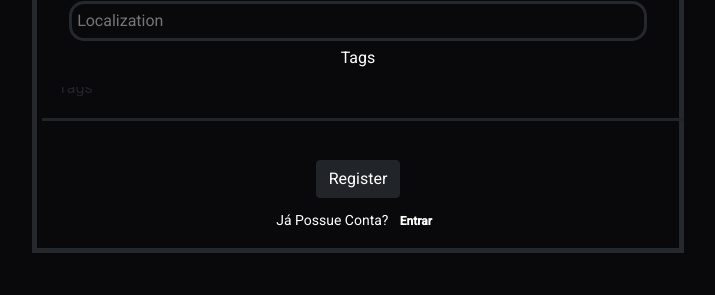
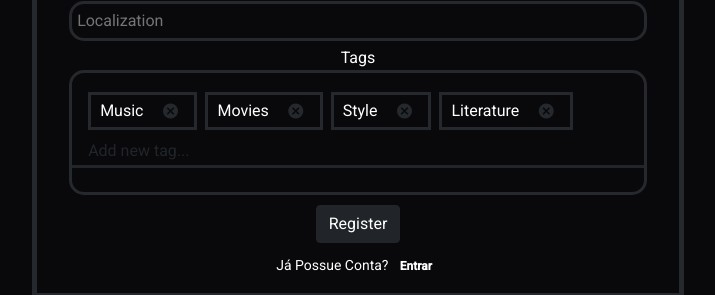
Before and after one commit to vlopess/Haunted-Place-Web, an Angular app: page /register in a window 1280 px wide. Shown: the part 391-686 px from the top of the page, without its empty margins (282-997 px from the left). Built offline with nearby package versions, Linux system fonts and the light colour scheme.

Commit message:
refact: atualizando o ChipsTagComponent e estilizando o mesmo

```diff
--- a/src/app/components/register/chips-tag/chips-tag.component.css
+++ b/src/app/components/register/chips-tag/chips-tag.component.css
@@ -1,4 +1,19 @@
 .example-chip-list {
-  width: 100%;
-  margin: 5px;
+  width: 90%;
+  border: #25292d 3px solid;
+  border-radius: 15px;
+  padding-top: 15px;
 }
+
+mat-chip-row {
+  color: #25292d;
+}
+
+mat-chip-row p {
+  color: white;
+  margin: 0 auto;
+}
+
+mat-icon{
+  color: #25292d;
+}
--- a/src/app/components/register/chips-tag/chips-tag.component.html
+++ b/src/app/components/register/chips-tag/chips-tag.component.html
@@ -1,22 +1,21 @@
-<mat-form-field class="example-chip-list dark-theme">
-  <mat-label>Tags</mat-label>
-  <mat-chip-grid #chipGrid aria-label="Fruit selection">
-    @for (tags of tags; track tags) {
-      <mat-chip-row (removed)="remove(tags)">
-        {{tags}}
-        <button matChipRemove [attr.aria-label]="'remove ' + tags">
-          <mat-icon>cancel</mat-icon>
-        </button>
-      </mat-chip-row>
-    }
-  </mat-chip-grid>
-  <input placeholder="New Tag..." #tagsInput [formControl]="tagCtrl"
-         [matChipInputFor]="chipGrid" [matAutocomplete]="auto"
-         [matChipInputSeparatorKeyCodes]="separatorKeysCodes"
-         (matChipInputTokenEnd)="add($event)"/>
-  <mat-autocomplete #auto="matAutocomplete" (optionSelected)="selected($event)">
-    @for (tags of filteredTags | async; track tags) {
-      <mat-option [value]="tags">{{tags}}</mat-option>
-    }
-  </mat-autocomplete>
+<mat-form-field class="example-chip-list">
+    <mat-chip-grid #chipGrid aria-label="Enter tags">
+        @for (tag of tags; track tag) {
+            <mat-chip-row
+                        (removed)="remove(tag)"
+                        [editable]="true"
+                        (edited)="edit(tag, $event)">
+                <p>{{tag}}</p>
+                <button matChipRemove [attr.aria-label]="'remove ' + tag" >
+                    <mat-icon >cancel</mat-icon>
+                </button>
+            </mat-chip-row>
+        }
+        <input [maxLength]="60" placeholder="Add new tag..."
+               [matChipInputFor]="chipGrid"
+               [matChipInputSeparatorKeyCodes]="separatorKeysCodes"
+               (matChipInputTokenEnd)="add($event)"
+
+        />
+    </mat-chip-grid>
 </mat-form-field>
--- a/src/app/components/register/chips-tag/chips-tag.component.ts
+++ b/src/app/components/register/chips-tag/chips-tag.component.ts
@@ -1,85 +1,58 @@
 import {COMMA, ENTER} from '@angular/cdk/keycodes';
-import {Component, ElementRef, ViewChild, inject} from '@angular/core';
-import {FormControl, FormsModule, ReactiveFormsModule} from '@angular/forms';
-import {MatAutocompleteSelectedEvent, MatAutocompleteModule} from '@angular/material/autocomplete';
-import {MatChipInputEvent, MatChipsModule} from '@angular/material/chips';
-import {Observable} from 'rxjs';
-import {map, startWith} from 'rxjs/operators';
+import {Component} from '@angular/core';
+import {MatChipEditedEvent, MatChipInputEvent, MatChipsModule} from '@angular/material/chips';
 import {MatIconModule} from '@angular/material/icon';
-import {AsyncPipe} from '@angular/common';
 import {MatFormFieldModule} from '@angular/material/form-field';
-import {LiveAnnouncer} from '@angular/cdk/a11y';
+
 
 /**
- * @title Chips Autocomplete
+ * @title Chips with input
  */
 @Component({
   selector: 'app-chips-tag',
-  templateUrl: './chips-tag.component.html',
-  styleUrl: './chips-tag.component.css',
+  templateUrl: 'chips-tag.component.html',
+  styleUrl: 'chips-tag.component.css',
   standalone: true,
-  imports: [
-    FormsModule,
-    MatFormFieldModule,
-    MatChipsModule,
-    MatIconModule,
-    MatAutocompleteModule,
-    ReactiveFormsModule,
-    AsyncPipe,
-  ],
+  imports: [MatFormFieldModule, MatChipsModule, MatIconModule],
 })
 export class ChipsTagComponent {
-  separatorKeysCodes: number[] = [ENTER, COMMA];
-  tagCtrl = new FormControl('');
-  filteredTags: Observable<string[]>;
-  tags: string[] = [];
-    allTags: string[] = ['Music', 'Movies', 'Style', 'Literature'];
-
-  // @ts-ignore
-  @ViewChild('fruitInput') fruitInput: ElementRef<HTMLInputElement>;
-
-  announcer = inject(LiveAnnouncer);
-
-  constructor() {
-    this.filteredTags = this.tagCtrl.valueChanges.pipe(
-      startWith(null),
-      map((tag: string | null) => (tag ? this._filter(tag) : this.allTags.slice())),
-    );
-  }
+  addOnBlur = true;
+  readonly separatorKeysCodes = [ENTER, COMMA] as const;
+  tags: string[] = ['Music','Movies','Style','Literature'];
 
   add(event: MatChipInputEvent): void {
     const value = (event.value || '').trim();
 
-    // Add our fruit
+    // Add our tag
     if (value) {
       this.tags.push(value);
     }
 
     // Clear the input value
     event.chipInput!.clear();
-
-    this.tagCtrl.setValue(null);
   }
 
-  remove(fruit: string): void {
-    const index = this.tags.indexOf(fruit);
+  remove(tag: string): void {
+    const index = this.tags.indexOf(tag);
 
     if (index >= 0) {
       this.tags.splice(index, 1);
-
-      this.announcer.announce(`Removed ${fruit}`).then();
     }
   }
 
-  selected(event: MatAutocompleteSelectedEvent): void {
-    this.tags.push(event.option.viewValue);
-    this.fruitInput.nativeElement.value = '';
-    this.tagCtrl.setValue(null);
-  }
+  edit(tag: string, event: MatChipEditedEvent) {
+    const value = event.value.trim();
 
-  private _filter(value: string): string[] {
-    const filterValue = value.toLowerCase();
+    // Remove tag if it no longer has a name
+    if (!value) {
+      this.remove(tag);
+      return;
+    }
 
-    return this.allTags.filter(fruit => fruit.toLowerCase().includes(filterValue));
+    // Edit existing tag
+    const index = this.tags.indexOf(tag);
+    if (index >= 0) {
+      this.tags[index] = value;
+    }
   }
 }
```
